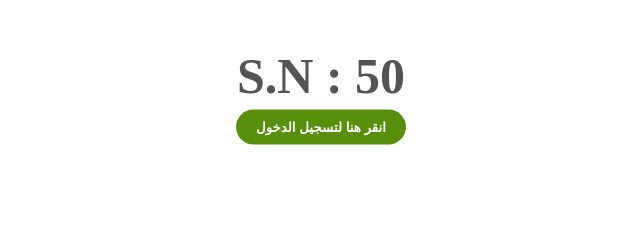
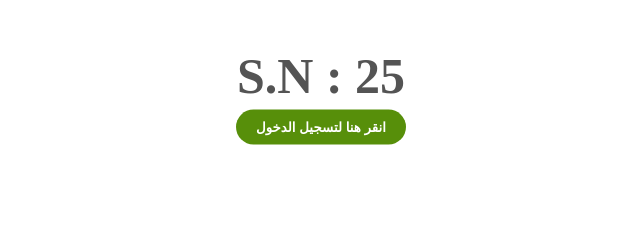
Before and after one commit to ALEmadTransport/account_25, a plain HTML site: page index.html in a window 1280 px wide. Shown: the part 273-513 px from the top of the page, 319-959 px from the left. Drawn offline with Linux system fonts and the light colour scheme.

Commit message:
Update index.html

```diff
--- a/index.html
+++ b/index.html
@@ -49,7 +49,7 @@
 
 <body>
     <img src="background.png" alt="">
-    <span class="sn-label">S.N : 50</span>
+    <span class="sn-label">S.N : 25</span>
     <br>
     <br>
     <br>
```
